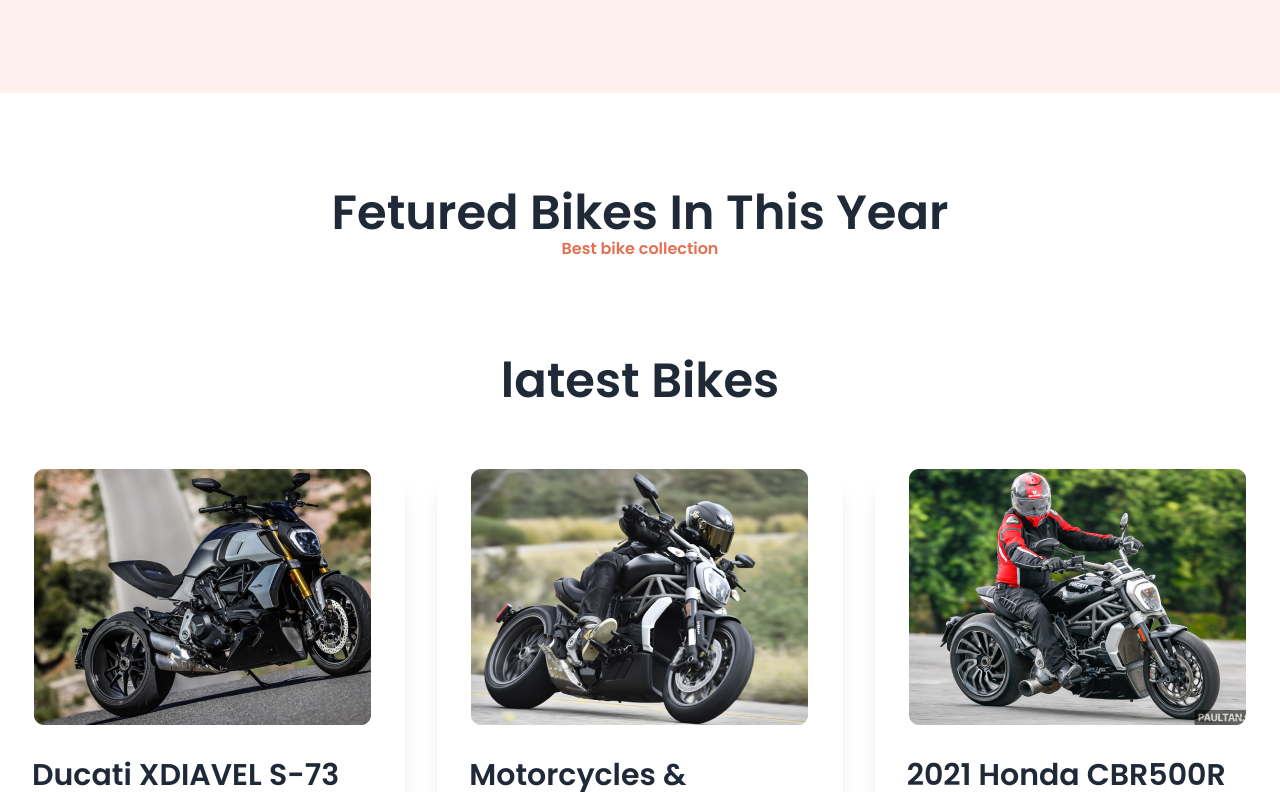
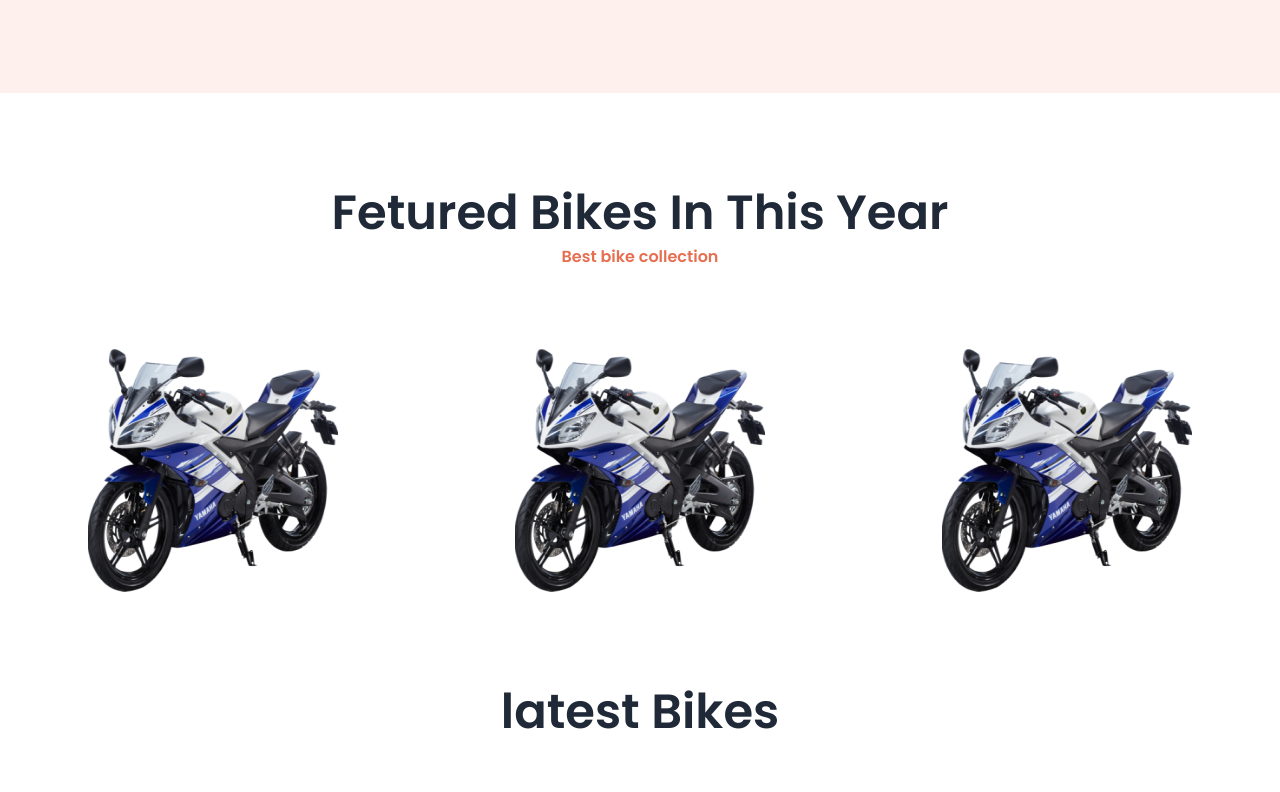
Before and after one commit to Priyo0011/biker-zone-resource, a plain HTML site: page index.html in a window 1280 px wide. Shown: the part 529-1321 px from the top of the page. Drawn offline with nearby package versions, Linux system fonts and the light colour scheme.

Commit message:
added featured bikes

```diff
--- a/index.html
+++ b/index.html
@@ -163,8 +163,13 @@
     <main class="md:container md:mx-auto">
         <!-- featured bikes -->
         <section class="my-24">
-            <h3 class="text-5xl font-semibold text-center">Fetured Bikes In This Year</h3>
-            <p class="font-semibold text-[#E76F51] text-center">Best bike collection</p>
+            <h3 class="text-5xl mb-2 font-semibold text-center">Fetured Bikes In This Year</h3>
+            <p class="font-semibold mb-20 text-[#E76F51] text-center">Best bike collection</p>
+            <div class="grid grid-cols-1 md:grid-cols-2 lg:grid-cols-3 place-items-center">
+              <img class="w-[250px] h-[243px]" src="images/others/feature-bike.png">
+              <img class="w-[250px] h-[243px]" src="images/others/feature-bike.png">
+              <img class="w-[250px] h-[243px]" src="images/others/feature-bike.png">
+            </div>
         </section>
         <!-- latest bikes -->
         <section class="my-24">
@@ -206,6 +211,7 @@
             </div>
         </section>
         <section>
+          <!-- review section -->
           <h3 class="text-5xl mb-16 font-semibold text-center">Happy <span class="text-[#E76F51]">Clients says</span></h3>
           <div class="grid gap-8 grid-cols-1 md:grid-cols-2 lg:grid-cols-3">
             <!-- 1st review -->
```
